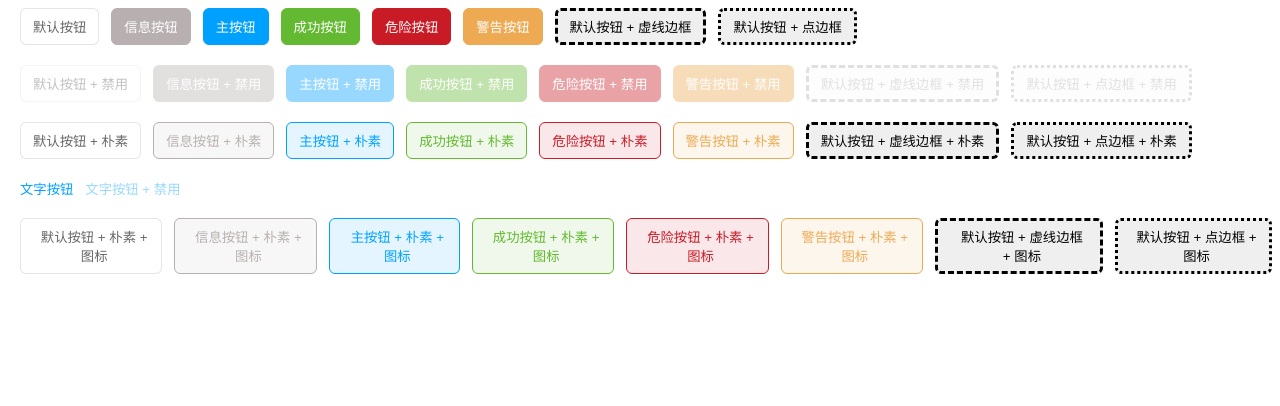
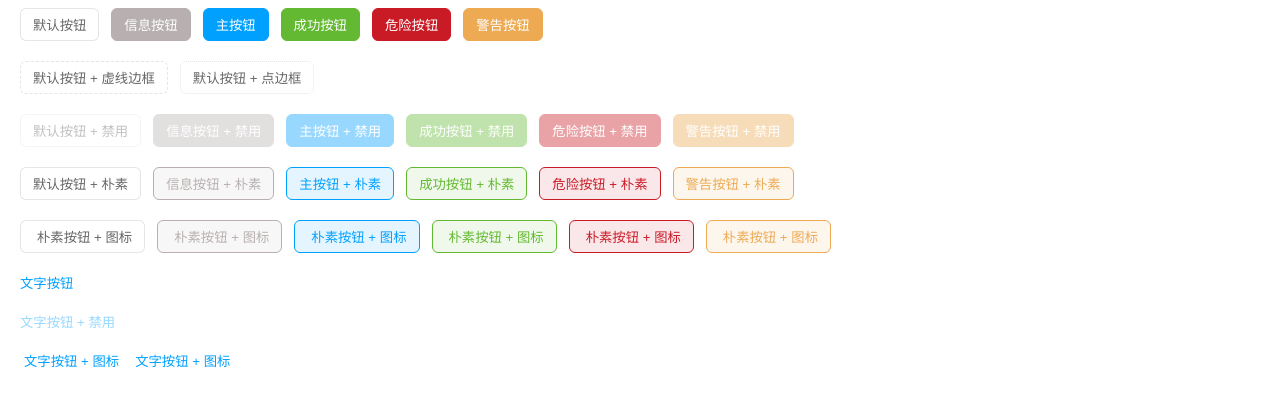
Before and after one commit to ddzy/vue3-ui, a Vue app in the folder packages/button/: page / in a window 1280 px wide. Shown: the top 406 px of the page. Built offline with nearby package versions, Linux system fonts and the light colour scheme.

Commit message:
style(button): 优化代码
affects: button

```diff
--- a/packages/button/src/App.vue
+++ b/packages/button/src/App.vue
@@ -1,48 +1,12 @@
 <template>
 	<div class="button-container">
-		<div class="button__list">
-			<V3Button
-				class="button__item"
-				type="default"
-				@click="handleClick($event, 'default')"
-			>
-				默认按钮
-			</V3Button>
-			<V3Button
-				class="button__item"
-				type="info"
-				@click="handleClick($event, 'info')"
-			>
-				信息按钮
-			</V3Button>
-			<V3Button
-				class="button__item"
-				type="primary"
-				@click="handleClick($event, 'primary')"
-			>
-				主按钮
-			</V3Button>
-			<V3Button
-				class="button__item"
-				type="success"
-				@click="handleClick($event, 'success')"
-			>
-				成功按钮
-			</V3Button>
-			<V3Button
-				class="button__item"
-				type="danger"
-				@click="handleClick($event, 'danger')"
-			>
-				危险按钮
-			</V3Button>
-			<V3Button
-				class="button__item"
-				type="warning"
-				@click="handleClick($event, 'warning')"
-			>
-				警告按钮
-			</V3Button>
+		<!-- <div class="button__list">
+			<V3Button class="button__item" type="default">默认按钮</V3Button>
+			<V3Button class="button__item" type="info">信息按钮</V3Button>
+			<V3Button class="button__item" type="primary">主按钮</V3Button>
+			<V3Button class="button__item" type="success">成功按钮</V3Button>
+			<V3Button class="button__item" type="danger">危险按钮</V3Button>
+			<V3Button class="button__item" type="warning">警告按钮</V3Button>
 
 			<V3Button class="button__item" borderType="dashed">
 				默认按钮 + 虚线边框
@@ -53,52 +17,22 @@
 		</div>
 
 		<div class="button__list">
-			<V3Button
-				class="button__item"
-				type="default"
-				:disabled="true"
-				@click="handleClick($event, 'default')"
-			>
+			<V3Button class="button__item" type="default" :disabled="true">
 				默认按钮 + 禁用
 			</V3Button>
-			<V3Button
-				class="button__item"
-				type="info"
-				:disabled="true"
-				@click="handleClick($event, 'info')"
-			>
+			<V3Button class="button__item" type="info" :disabled="true">
 				信息按钮 + 禁用
 			</V3Button>
-			<V3Button
-				class="button__item"
-				type="primary"
-				:disabled="true"
-				@click="handleClick($event, 'primary')"
-			>
+			<V3Button class="button__item" type="primary" :disabled="true">
 				主按钮 + 禁用
 			</V3Button>
-			<V3Button
-				class="button__item"
-				type="success"
-				:disabled="true"
-				@click="handleClick($event, 'success')"
-			>
+			<V3Button class="button__item" type="success" :disabled="true">
 				成功按钮 + 禁用
 			</V3Button>
-			<V3Button
-				class="button__item"
-				type="danger"
-				:disabled="true"
-				@click="handleClick($event, 'danger')"
-			>
+			<V3Button class="button__item" type="danger" :disabled="true">
 				危险按钮 + 禁用
 			</V3Button>
-			<V3Button
-				class="button__item"
-				type="warning"
-				:disabled="true"
-				@click="handleClick($event, 'warning')"
-			>
+			<V3Button class="button__item" type="warning" :disabled="true">
 				警告按钮 + 禁用
 			</V3Button>
 
@@ -111,52 +45,22 @@
 		</div>
 
 		<div class="button__list">
-			<V3Button
-				class="button__item"
-				type="default"
-				:plain="true"
-				@click="handleClick($event, 'default')"
-			>
+			<V3Button class="button__item" type="default" :plain="true">
 				默认按钮 + 朴素
 			</V3Button>
-			<V3Button
-				class="button__item"
-				type="info"
-				:plain="true"
-				@click="handleClick($event, 'info')"
-			>
+			<V3Button class="button__item" type="info" :plain="true">
 				信息按钮 + 朴素
 			</V3Button>
-			<V3Button
-				class="button__item"
-				type="primary"
-				:plain="true"
-				@click="handleClick($event, 'primary')"
-			>
+			<V3Button class="button__item" type="primary" :plain="true">
 				主按钮 + 朴素
 			</V3Button>
-			<V3Button
-				class="button__item"
-				type="success"
-				:plain="true"
-				@click="handleClick($event, 'success')"
-			>
+			<V3Button class="button__item" type="success" :plain="true">
 				成功按钮 + 朴素
 			</V3Button>
-			<V3Button
-				class="button__item"
-				type="danger"
-				:plain="true"
-				@click="handleClick($event, 'danger')"
-			>
+			<V3Button class="button__item" type="danger" :plain="true">
 				危险按钮 + 朴素
 			</V3Button>
-			<V3Button
-				class="button__item"
-				type="warning"
-				:plain="true"
-				@click="handleClick($event, 'warning')"
-			>
+			<V3Button class="button__item" type="warning" :plain="true">
 				警告按钮 + 朴素
 			</V3Button>
 
@@ -169,19 +73,8 @@
 		</div>
 
 		<div class="button__list">
-			<V3Button
-				class="button__item"
-				type="text"
-				@click="handleClick($event, 'default')"
-			>
-				文字按钮
-			</V3Button>
-			<V3Button
-				class="button__item"
-				type="text"
-				:disabled="true"
-				@click="handleClick($event, 'default')"
-			>
+			<V3Button class="button__item" type="text">文字按钮</V3Button>
+			<V3Button class="button__item" type="text" :disabled="true">
 				文字按钮 + 禁用
 			</V3Button>
 		</div>
@@ -192,7 +85,6 @@
 				:type="'default'"
 				:icon="'v3-icon-search'"
 				:plain="true"
-				@click="handleClick($event, 'default')"
 			>
 				默认按钮 + 朴素 + 图标
 			</V3Button>
@@ -201,7 +93,6 @@
 				type="info"
 				:icon="'v3-icon-prompt'"
 				:plain="true"
-				@click="handleClick($event, 'info')"
 			>
 				信息按钮 + 朴素 + 图标
 			</V3Button>
@@ -210,7 +101,6 @@
 				type="primary"
 				:icon="'v3-icon-upload'"
 				:plain="true"
-				@click="handleClick($event, 'primary')"
 			>
 				主按钮 + 朴素 + 图标
 			</V3Button>
@@ -219,7 +109,6 @@
 				type="success"
 				:plain="true"
 				:icon="'v3-icon-assessed-badge'"
-				@click="handleClick($event, 'success')"
 			>
 				成功按钮 + 朴素 + 图标
 			</V3Button>
@@ -228,7 +117,6 @@
 				type="danger"
 				:plain="true"
 				:icon="'v3-icon-close'"
-				@click="handleClick($event, 'danger')"
 			>
 				危险按钮 + 朴素 + 图标
 			</V3Button>
@@ -237,7 +125,6 @@
 				type="warning"
 				:plain="true"
 				:icon="'v3-icon-warning'"
-				@click="handleClick($event, 'warning')"
 			>
 				警告按钮 + 朴素 + 图标
 			</V3Button>
@@ -258,6 +145,101 @@
 			>
 				默认按钮 + 点边框 + 图标
 			</V3Button>
+		</div> -->
+
+		<div class="button__list">
+			<v3-button
+				class="button__item"
+				v-for="v in defaultBtnList"
+				:key="v.type"
+				:type="v.type"
+			>
+				{{ v.title }}
+			</v3-button>
+		</div>
+
+		<div class="button__list">
+			<v3-button
+				class="button__item"
+				v-for="v in defaultAndCustomBorderBtnList"
+				:key="v.type"
+				:type="v.type"
+				:borderType="v.borderType"
+			>
+				{{ v.title }}
+			</v3-button>
+		</div>
+
+		<div class="button__list">
+			<v3-button
+				class="button__item"
+				v-for="v in defaultAndDisabledBtnList"
+				:key="v.type"
+				:type="v.type"
+				:disabled="v.disabled"
+			>
+				{{ v.title }}
+			</v3-button>
+		</div>
+
+		<div class="button__list">
+			<v3-button
+				class="button__item"
+				v-for="v in plainBtnList"
+				:key="v.type"
+				:type="v.type"
+				:plain="v.plain"
+			>
+				{{ v.title }}
+			</v3-button>
+		</div>
+
+		<div class="button__list">
+			<v3-button
+				class="button__item"
+				v-for="v in plainAndIconBtnList"
+				:key="v.type"
+				:type="v.type"
+				:plain="v.plain"
+				:icon="v.icon"
+			>
+				{{ v.title }}
+			</v3-button>
+		</div>
+
+		<div class="button__list">
+			<v3-button
+				class="button__item"
+				v-for="v in textBtnList"
+				:key="v.type"
+				:type="v.type"
+			>
+				{{ v.title }}
+			</v3-button>
+		</div>
+
+		<div class="button__list">
+			<v3-button
+				class="button__item"
+				v-for="v in textAndDisabledBtnList"
+				:key="v.type"
+				:type="v.type"
+				:disabled="v.disabled"
+			>
+				{{ v.title }}
+			</v3-button>
+		</div>
+
+		<div class="button__list">
+			<v3-button
+				class="button__item"
+				v-for="v in textAndIconBtnList"
+				:key="v.type"
+				:type="v.type"
+				:icon="v.icon"
+			>
+				{{ v.title }}
+			</v3-button>
 		</div>
 	</div>
 </template>
@@ -270,12 +252,220 @@ export default defineComponent({
 		V3Button,
 	},
 	setup() {
-		function handleClick(e, type) {
-			console.log('{ e, type } :>> ', { e, type });
-		}
+		// 默认图标列表
+		const defaultBtnList: Array<{
+			type: string;
+			title: string;
+		}> = [
+			{
+				type: 'default',
+				title: '默认按钮',
+			},
+			{
+				type: 'info',
+				title: '信息按钮',
+			},
+			{
+				type: 'primary',
+				title: '主按钮',
+			},
+			{
+				type: 'success',
+				title: '成功按钮',
+			},
+			{
+				type: 'danger',
+				title: '危险按钮',
+			},
+			{
+				type: 'warning',
+				title: '警告按钮',
+			},
+		];
+		// 默认按钮 + 自定义边框列表
+		const defaultAndCustomBorderBtnList: Array<{
+			type: string;
+			borderType: string;
+			title: string;
+		}> = [
+			{
+				type: 'default',
+				borderType: 'dashed',
+				title: '默认按钮 + 虚线边框',
+			},
+			{
+				type: 'default',
+				borderType: 'dotted',
+				title: '默认按钮 + 点边框',
+			},
+		];
+		// 默认按钮 + 禁用列表
+		const defaultAndDisabledBtnList: Array<{
+			type: string;
+			disabled: boolean;
+			title: string;
+		}> = [
+			{
+				type: 'default',
+				disabled: true,
+				title: '默认按钮 + 禁用',
+			},
+			{
+				type: 'info',
+				disabled: true,
+				title: '信息按钮 + 禁用',
+			},
+			{
+				type: 'primary',
+				disabled: true,
+				title: '主按钮 + 禁用',
+			},
+			{
+				type: 'success',
+				disabled: true,
+				title: '成功按钮 + 禁用',
+			},
+			{
+				type: 'danger',
+				disabled: true,
+				title: '危险按钮 + 禁用',
+			},
+			{
+				type: 'warning',
+				disabled: true,
+				title: '警告按钮 + 禁用',
+			},
+		];
+		// 朴素按钮列表
+		const plainBtnList: Array<{
+			type: string;
+			plain: boolean;
+			title: string;
+		}> = [
+			{
+				type: 'default',
+				plain: true,
+				title: '默认按钮 + 朴素',
+			},
+			{
+				type: 'info',
+				plain: true,
+				title: '信息按钮 + 朴素',
+			},
+			{
+				type: 'primary',
+				plain: true,
+				title: '主按钮 + 朴素',
+			},
+			{
+				type: 'success',
+				plain: true,
+				title: '成功按钮 + 朴素',
+			},
+			{
+				type: 'danger',
+				plain: true,
+				title: '危险按钮 + 朴素',
+			},
+			{
+				type: 'warning',
+				plain: true,
+				title: '警告按钮 + 朴素',
+			},
+		];
+		// 朴素按钮 + 图标列表
+		const plainAndIconBtnList: Array<{
+			type: string;
+			plain: boolean;
+			title: string;
+			icon: string;
+		}> = [
+			{
+				type: 'default',
+				plain: true,
+				title: '朴素按钮 + 图标',
+				icon: 'v3-icon-search',
+			},
+			{
+				type: 'info',
+				plain: true,
+				title: '朴素按钮 + 图标',
+				icon: 'v3-icon-prompt',
+			},
+			{
+				type: 'primary',
+				plain: true,
+				title: '朴素按钮 + 图标',
+				icon: 'v3-icon-upload',
+			},
+			{
+				type: 'success',
+				plain: true,
+				title: '朴素按钮 + 图标',
+				icon: 'v3-icon-assessed-badge',
+			},
+			{
+				type: 'danger',
+				plain: true,
+				title: '朴素按钮 + 图标',
+				icon: 'v3-icon-close',
+			},
+			{
+				type: 'warning',
+				plain: true,
+				title: '朴素按钮 + 图标',
+				icon: 'v3-icon-warning',
+			},
+		];
+		// 文字按钮列表
+		const textBtnList: Array<{
+			type: string;
+			title: string;
+		}> = [
+			{
+				type: 'text',
+				title: '文字按钮',
+			},
+		];
+		// 文字按钮 + 禁用按钮列表
+		const textAndDisabledBtnList: Array<{
+			type: string;
+			title: string;
+			disabled: boolean;
+		}> = [
+			{
+				type: 'text',
+				title: '文字按钮 + 禁用',
+				disabled: true,
+			},
+		];
+		// 文字按钮 + 图标列表
+		const textAndIconBtnList: Array<{
+			type: string;
+			title: string;
+			icon: string;
+		}> = [
+			{
+				type: 'text',
+				title: '文字按钮 + 图标',
+				icon: 'v3-icon-search',
+			},
+			{
+				type: 'text',
+				title: '文字按钮 + 图标',
+				icon: 'v3-icon-link',
+			},
+		];
 
 		return {
-			handleClick,
+			defaultBtnList,
+			defaultAndCustomBorderBtnList,
+			defaultAndDisabledBtnList,
+			plainBtnList,
+			plainAndIconBtnList,
+			textBtnList,
+			textAndDisabledBtnList,
+			textAndIconBtnList,
 		};
 	},
 });
--- a/packages/button/src/components/Button.scss
+++ b/packages/button/src/components/Button.scss
@@ -22,7 +22,7 @@ button {
 		vertical-align: middle;
 	}
 	& [class*='v3-icon-'] + span {
-		margin-left: 6px;
+		margin-left: 4px;
 	}
 }
 
```
